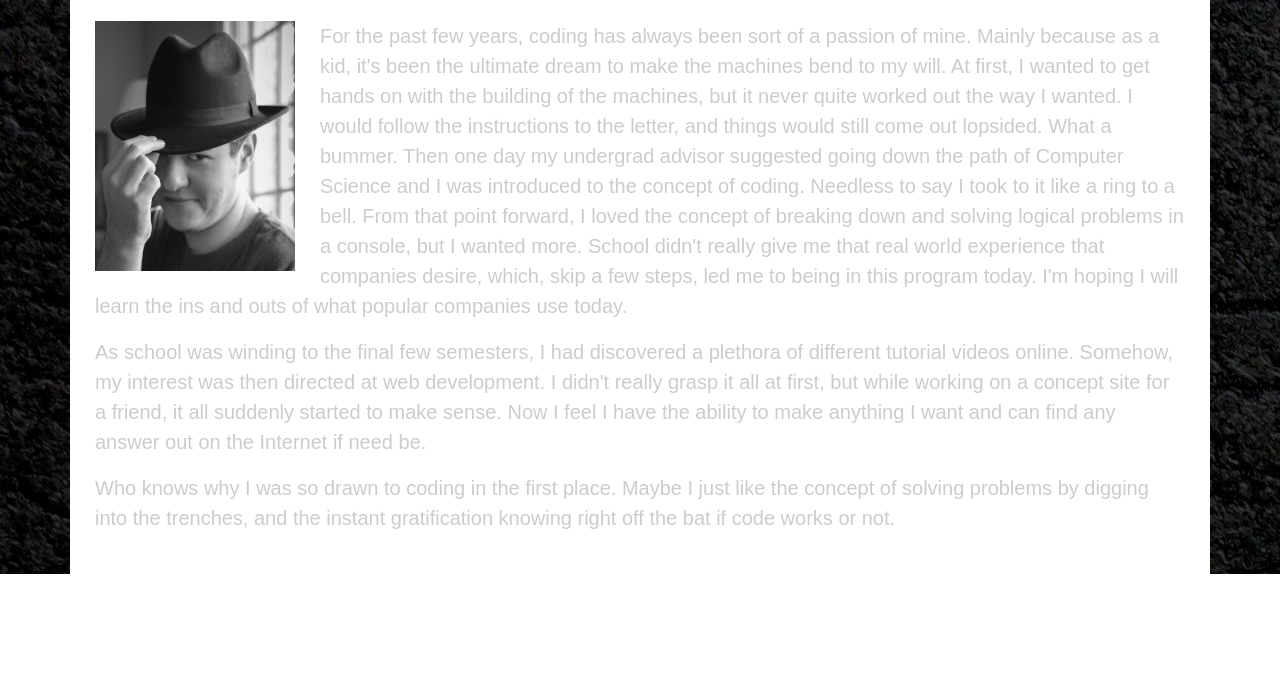
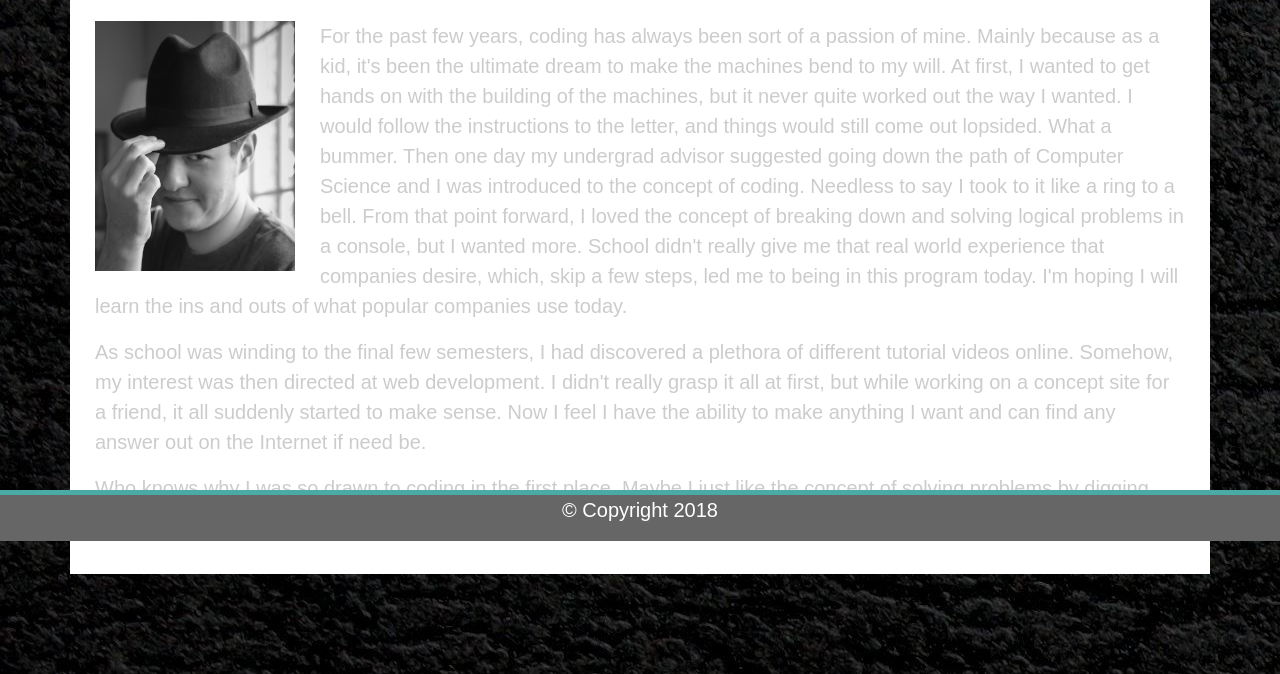
Before and after one commit to MisaZander/Bootstrap-Portfolio, a plain HTML site: page index.html in a window 1280 px wide. Shown: the part 259-933 px from the top of the page. Before the commit the page ends 833 px from the top, so only its background shows below. Drawn offline with Linux system fonts and the light colour scheme.

Commit message:
Create a sticky footer

```diff
--- a/assets/css/style.css
+++ b/assets/css/style.css
@@ -74,12 +74,27 @@ a:hover {
 section {
     background-color: #ffffff;
     padding: 25px;
+    margin-bottom: 100px;
 }
 
 section img {
     width: 200px;
     float: left;
     margin-right: 25px;
+}
+
+.footer {
+    position: fixed;
+    background-color: #666666;
+    color: #ffffff;
+    bottom: 0;
+    width: 100%;
+}
+
+.teal {
+    height: 5px;
+    width: 100%;
+    background-color: #4aaaa5;
 }
 
 /* Bootstrap Override */
--- a/index.html
+++ b/index.html
@@ -56,5 +56,12 @@
                 </section>
             </div>
         </div>
+
+        <footer class="footer">
+            <div class="teal"></div>
+            <div class="container text-center">
+                    <p>&copy; Copyright 2018</p>
+            </div>
+        </footer>
     </body>
 </html>
```
